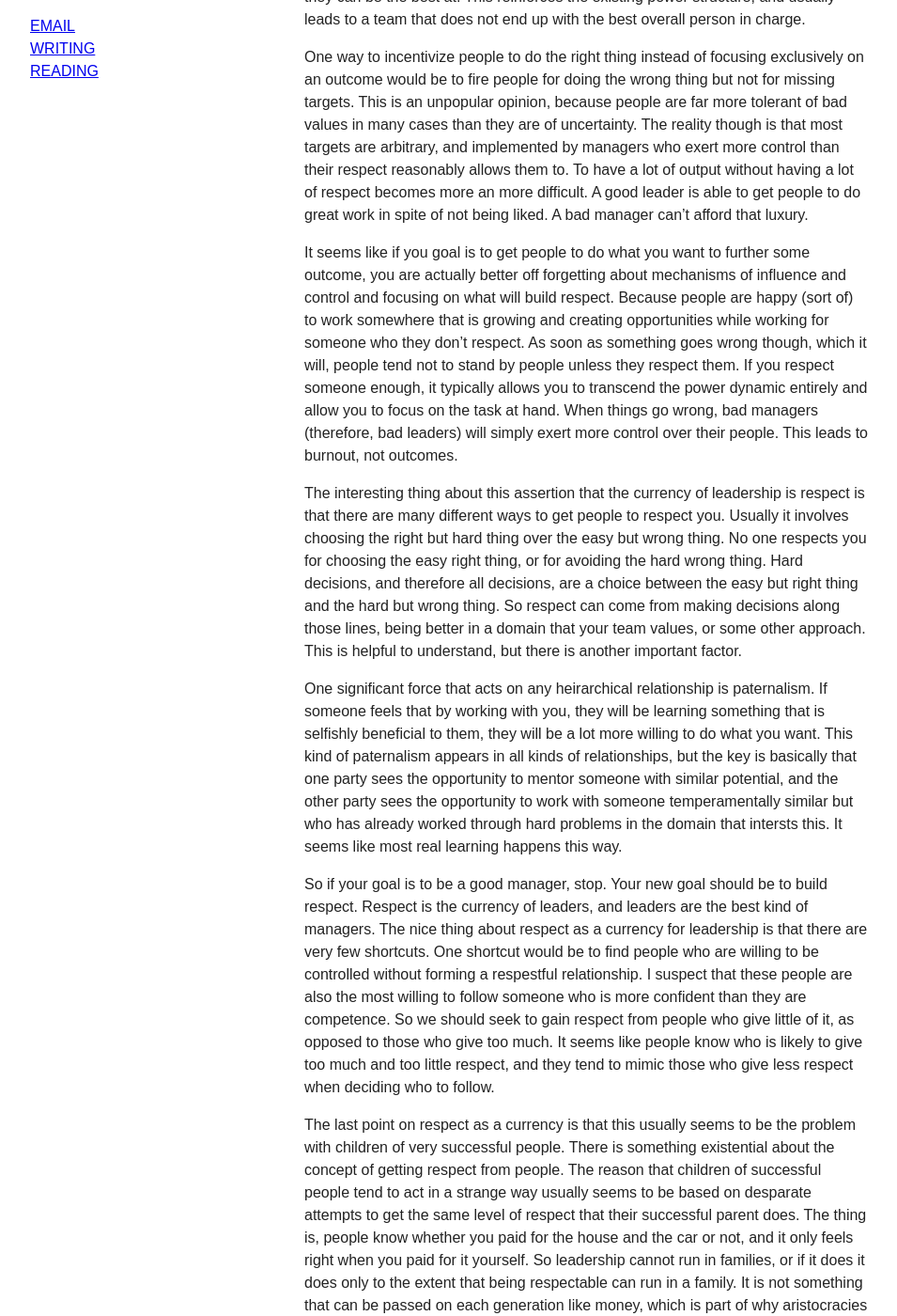
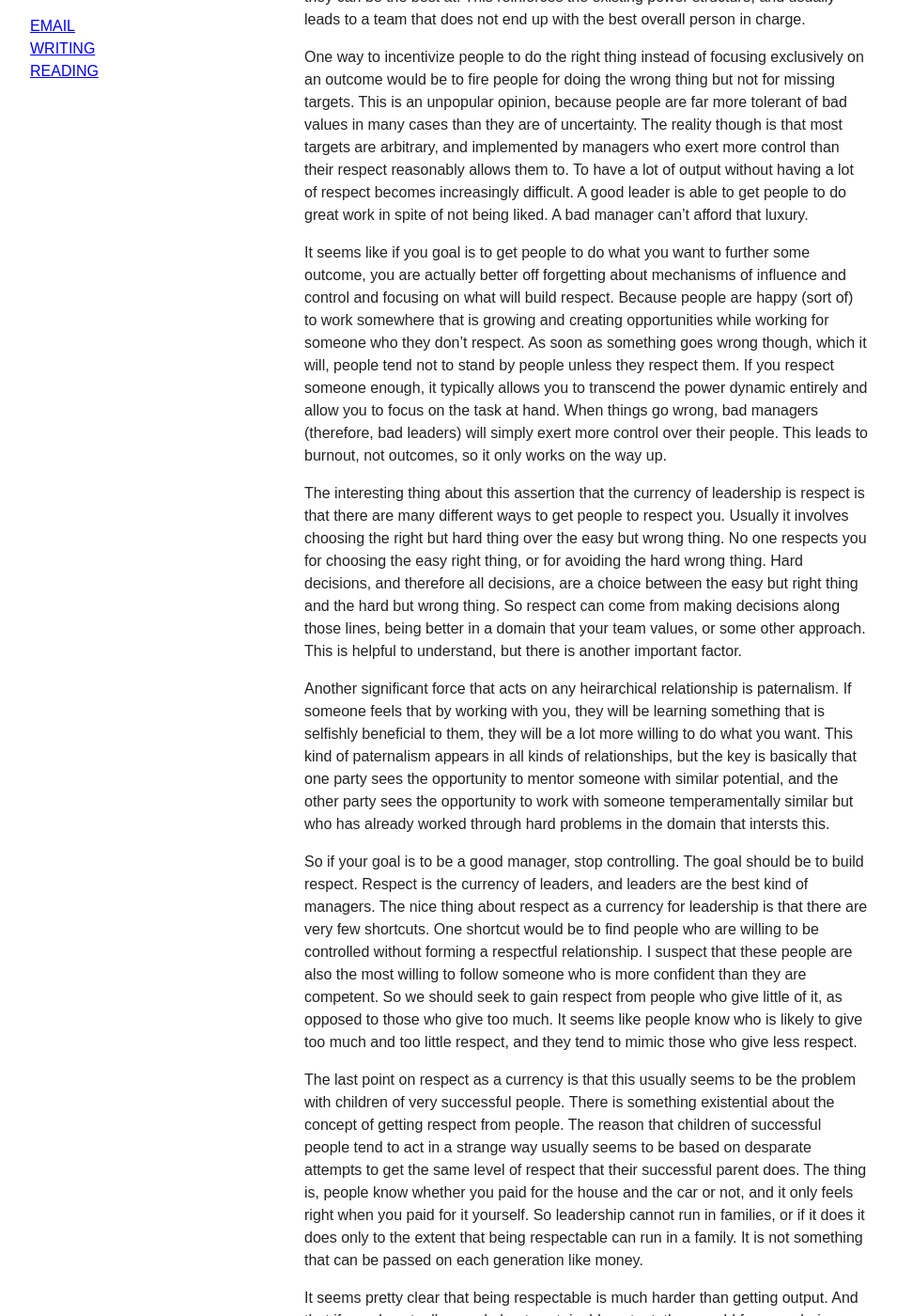
Before and after one commit to rogerkirkness/writing, a Jekyll site: the page built from _posts/2018-03-11-on-leadership.md, in a window 1280 px wide and 1400 px high, scrolled down 851 px. Shown: the whole window at 94% size, without its empty margins (16-971 px from the left). Built offline with Jekyll 4.4.1, drawn with Linux system fonts in a browser that asks for light colours; some of the changed text lies outside the part shown.

```diff
--- a/_posts/2018-03-11-on-leadership.md
+++ b/_posts/2018-03-11-on-leadership.md
@@ -5,22 +5,22 @@ date: March 2018
 ---
 The currency of leadership is respect. The currency of management is output. Sometimes people conflate the two, and refer to senior managers as "senior leadership" or to managers as "leads" but there is a big difference. Lots of things that result in output are not respectable. Lots of respectable things result in lower output. The difference therefore is material to how people decide to act, how they perceive themselves and how they are perceived. A great leader receives near universal respect, even if people may not necessarily like them. A great manager has very consistent output, but respect is usually not as important. Both are necessary.
 
-The irony of leading a company or managing people is that the people who are drawn to leading tend not to be good leaders. Being an extrovert that likes to control people (management / output oriented) can be a disaster if that person has to be respectable to be effective. Likewise, lots of people that history would consider great leaders did not seek out formal power. It seems like that simply added to the depth of the respect that people feel towards them. The best kind of leader is a reluctant one, and the best kind of manager is a leader. This is because the easiest way to get people to defer to you is intrinsic respect, as opposed to power.
+The irony of leading a company or managing people is that the people who are drawn to leading tend not to be good leaders. Being an extrovert that likes to control people (management / output oriented) can be a disaster if that person has to be respectable to be effective. Likewise, lots of people that history would consider great leaders did not seek out formal power. It seems like that simply added to the depth of the respect that people feel towards them. The best kind of leader is a reluctant one, and the best kind of manager is a leader. This is because the easiest way to get people to defer to you is intrinsic respect, as opposed to social dominance.
 
 When people look around inside of an institution, usually they feel that what is lacking is management. The actual thing lacking in most cases is leadership. Plenty of people are willing to take responsibility for other people, control them and pursue an outcome. Far less people are willing to say no to success if that success would compromise their principals. The principal of pursuing outcomes is not a pricipal and not sustainable. Most managers are actually too rational and do not leave enough room to do the right thing. It makes way more sense, if you want to have sustainable success, to do the right thing than it does to get the current outcome.
 
 So the problem becomes dedicing how to design a people system to ensure that managers have respect. One way to do this is to put the person who is best at a particular role in charge of that role. The problem with this is that once in power, people are very reluctant to accept that someone else has superior abilities. Usually what happens is the person in power shifts to being more of a generalist, which the members of their team do the opposite to protect themselves and find something they can be the best at. This reinforces the existing power structure, and usually leads to a team that does not end up with the best overall person in charge.
 
-One way to incentivize people to do the right thing instead of focusing exclusively on an outcome would be to fire people for doing the wrong thing but not for missing targets. This is an unpopular opinion, because people are far more tolerant of bad values in many cases than they are of uncertainty. The reality though is that most targets are arbitrary, and implemented by managers who exert more control than their respect reasonably allows them to. To have a lot of output without having a lot of respect becomes more an more difficult. A good leader is able to get people to do great work in spite of not being liked. A bad manager can't afford that luxury.
+One way to incentivize people to do the right thing instead of focusing exclusively on an outcome would be to fire people for doing the wrong thing but not for missing targets. This is an unpopular opinion, because people are far more tolerant of bad values in many cases than they are of uncertainty. The reality though is that most targets are arbitrary, and implemented by managers who exert more control than their respect reasonably allows them to. To have a lot of output without having a lot of respect becomes increasingly difficult. A good leader is able to get people to do great work in spite of not being liked. A bad manager can't afford that luxury.
 
-It seems like if you goal is to get people to do what you want to further some outcome, you are actually better off forgetting about mechanisms of influence and control and focusing on what will build respect. Because people are happy (sort of) to work somewhere that is growing and creating opportunities while working for someone who they don't respect. As soon as something goes wrong though, which it will, people tend not to stand by people unless they respect them. If you respect someone enough, it typically allows you to transcend the power dynamic entirely and allow you to focus on the task at hand. When things go wrong, bad managers (therefore, bad leaders) will simply exert more control over their people. This leads to burnout, not outcomes.
+It seems like if you goal is to get people to do what you want to further some outcome, you are actually better off forgetting about mechanisms of influence and control and focusing on what will build respect. Because people are happy (sort of) to work somewhere that is growing and creating opportunities while working for someone who they don't respect. As soon as something goes wrong though, which it will, people tend not to stand by people unless they respect them. If you respect someone enough, it typically allows you to transcend the power dynamic entirely and allow you to focus on the task at hand. When things go wrong, bad managers (therefore, bad leaders) will simply exert more control over their people. This leads to burnout, not outcomes, so it only works on the way up.
 
 The interesting thing about this assertion that the currency of leadership is respect is that there are many different ways to get people to respect you. Usually it involves choosing the right but hard thing over the easy but wrong thing. No one respects you for choosing the easy right thing, or for avoiding the hard wrong thing. Hard decisions, and therefore all decisions, are a choice between the easy but right thing and the hard but wrong thing. So respect can come from making decisions along those lines, being better in a domain that your team values, or some other approach. This is helpful to understand, but there is another important factor.
 
-One significant force that acts on any heirarchical relationship is paternalism. If someone feels that by working with you, they will be learning something that is selfishly beneficial to them, they will be a lot more willing to do what you want. This kind of paternalism appears in all kinds of relationships, but the key is basically that one party sees the opportunity to mentor someone with similar potential, and the other party sees the opportunity to work with someone temperamentally similar but who has already worked through hard problems in the domain that intersts this. It seems like most real learning happens this way.
+Another significant force that acts on any heirarchical relationship is paternalism. If someone feels that by working with you, they will be learning something that is selfishly beneficial to them, they will be a lot more willing to do what you want. This kind of paternalism appears in all kinds of relationships, but the key is basically that one party sees the opportunity to mentor someone with similar potential, and the other party sees the opportunity to work with someone temperamentally similar but who has already worked through hard problems in the domain that intersts this.
 
-So if your goal is to be a good manager, stop. Your new goal should be to build respect. Respect is the currency of leaders, and leaders are the best kind of managers. The nice thing about respect as a currency for leadership is that there are very few shortcuts. One shortcut would be to find people who are willing to be controlled without forming a respestful relationship. I suspect that these people are also the most willing to follow someone who is more confident than they are competence. So we should seek to gain respect from people who give little of it, as opposed to those who give too much. It seems like people know who is likely to give too much and too little respect, and they tend to mimic those who give less respect when deciding who to follow.
+So if your goal is to be a good manager, stop controlling. The goal should be to build respect. Respect is the currency of leaders, and leaders are the best kind of managers. The nice thing about respect as a currency for leadership is that there are very few shortcuts. One shortcut would be to find people who are willing to be controlled without forming a respectful relationship. I suspect that these people are also the most willing to follow someone who is more confident than they are competent. So we should seek to gain respect from people who give little of it, as opposed to those who give too much. It seems like people know who is likely to give too much and too little respect, and they tend to mimic those who give less respect.
 
-The last point on respect as a currency is that this usually seems to be the problem with children of very successful people. There is something existential about the concept of getting respect from people. The reason that children of successful people tend to act in a strange way usually seems to be based on desparate attempts to get the same level of respect that their successful parent does. The thing is, people know whether you paid for the house and the car or not, and it only feels right when you paid for it yourself. So leadership cannot run in families, or if it does it does only to the extent that being respectable can run in a family. It is not something that can be passed on each generation like money, which is part of why aristocracies fail. The first few kings of England were probably the smartest, more honourable people. If you stick to a particular blood line, as opposed to focusing on finding the next smartest and most honourable person, that will degrade.
+The last point on respect as a currency is that this usually seems to be the problem with children of very successful people. There is something existential about the concept of getting respect from people. The reason that children of successful people tend to act in a strange way usually seems to be based on desparate attempts to get the same level of respect that their successful parent does. The thing is, people know whether you paid for the house and the car or not, and it only feels right when you paid for it yourself. So leadership cannot run in families, or if it does it does only to the extent that being respectable can run in a family. It is not something that can be passed on each generation like money.
 
-It seems pretty clear that being respectable is much harder than getting output. And that if people actually cared about sustainable output, they would focus on being respectable and doing respectable things. This does not necessarily mean virtue signaling, as people are becomming more aware of how people who behave badly to make their money have a tendency to want to donate it more publicly. Real respect has nothing to do with how much money you can accumulate, because that is an outcome. Real respect has everything to do with whether you value sustainable output or zero sum output. But that is a question to be addressed another day.
+It seems pretty clear that being respectable is much harder than getting output. And that if people actually cared about sustainable output, they would focus on being respectable and doing respectable things. This does not necessarily mean virtue signaling, as people are becomming more aware of how people who behave badly to make their money have a tendency to want to donate it more publicly. Real respect has nothing to do with how much money you can accumulate, because that is an outcome. Real respect has everything to do with whether you value sustainable output or zero sum output. It comes from valuing respect above output.
```
Also changed, not shown: _layouts/default.html (+0 -7 lines), _posts/2018-03-22-individual-vs-collective.md (added, +8 -0 lines), sw.js (deleted, +0 -44 lines), manifest.json.
